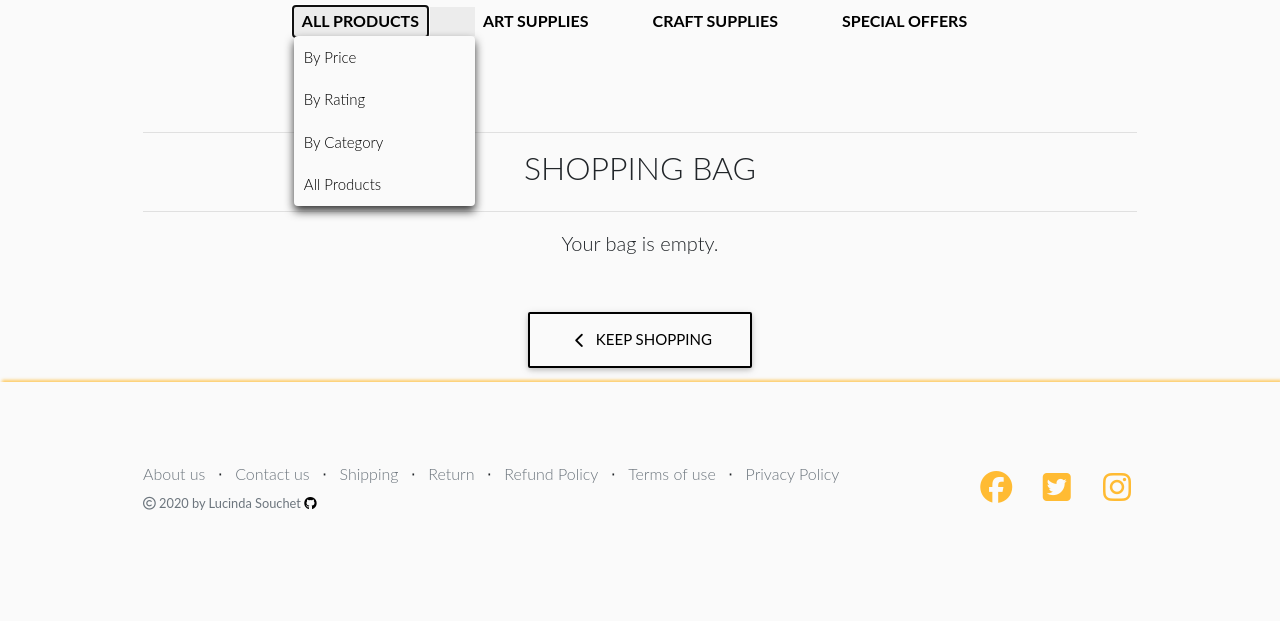
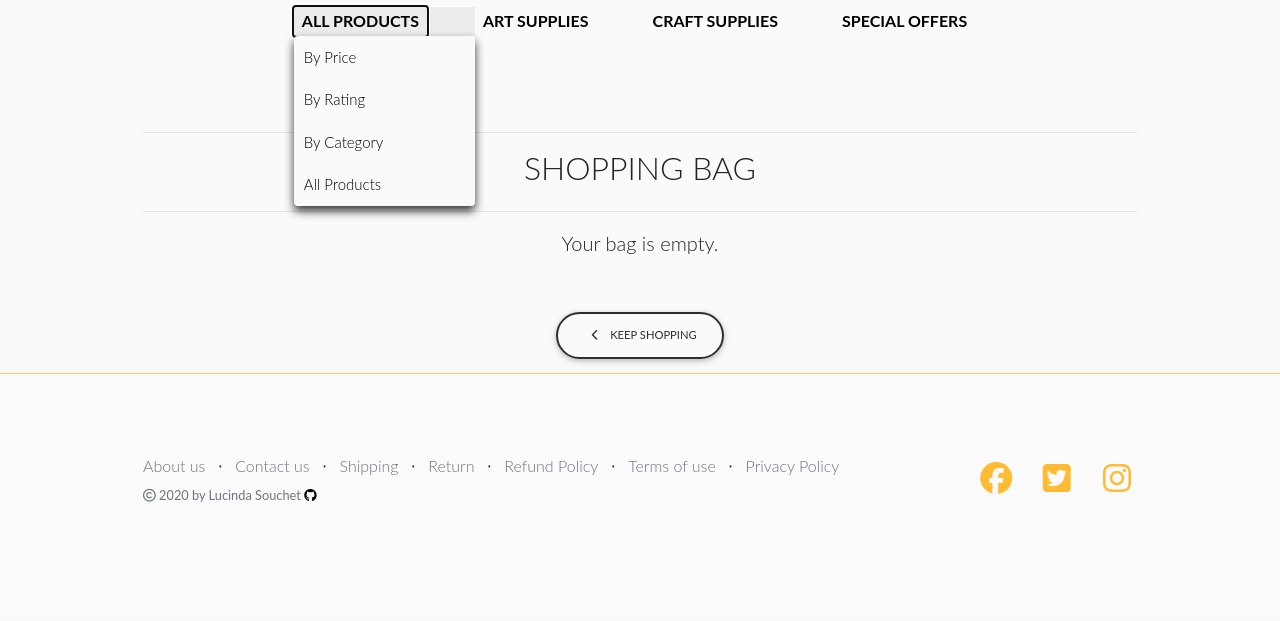
Before and after one commit to sctlcd/pearl-v2, a Django app: page /bag/ in a window 1280 px wide, after a click on "ALL PRODUCTS". Shown: the part 97-718 px from the top of the page. Run offline with Django 3.2, Linux system fonts and the light colour scheme; some libraries are stand-ins or nearby versions; some web fonts are replaced.

Commit message:
update shopping bag template

```diff
--- a/bag/templates/bag/bag.html
+++ b/bag/templates/bag/bag.html
@@ -24,11 +24,70 @@
     <div class="bag-container col text-center">
       {% if bag_items %}
       <div class="table-responsive rounded d-none d-md-block ">
-          {{ bag_items }}
+        <table class="table table-sm table-borderless">
+          <thead class="text-black">
+            <tr>
+              <th scope="col">Product Info</th>
+              <th scope="col"></th>
+              <th scope="col">Price</th>
+              <th scope="col">Qty</th>
+              <th scope="col">Subtotal</th>
+            </tr>
+          </thead>
+
+          {% for item in bag_items %}
+          <tr>
+            <td class="p-3 w-25">
+              <img class="img-fluid rounded" src="{{ item.product.image.url }}">
+            </td>
+            <td class="py-3">
+              <p class="my-0 font-weight-bold">{{ item.product.name }}</></p>
+              <p class="my-0 small text-muted">SKU: {{ item.product.sku|upper }}</p>
+            </td>
+            <td class="py-3">
+              <p class="my-0">${{ item.product.price }}</p>
+            </td>
+            <td class="py-3 w-25">
+              <p class="my-0">{{ item.quantity }}</p>
+            </td>
+            <td class="py-3">
+              <p class="my-0">${{ item.product.price }}</p>
+            </td>
+          </tr>
+          {% endfor %}
+          <tr>
+            <td colspan="5" class="pt-5 text-right">
+              <h6 class="font-weight-bold">Bag Total: ${{ total|floatformat:2 }}</></h6>
+              <h6>Delivery: ${{ delivery|floatformat:2 }}</h6>
+              <h4 class="mt-4 font-weight-bold">Grand Total: ${{ grand_total|floatformat:2 }}</></h4>
+              {% if free_delivery_delta > 0 %}
+              <p class="mb-1 text-danger">
+                You could get free delivery by spending just <strong>${{ free_delivery_delta }}</strong> more!
+              </p>
+              {% endif %}
+            </td>
+          </tr>
+          <tr>
+            <td colspan="5" class="text-right">
+              <a href="{% url 'products' %}" class="btn btn-outline-elegant btn-md">
+                <span class="icon">
+                  <i class="fas fa-chevron-left"></i>
+                </span>
+                <span class="text-uppercase">Keep Shopping</span>
+              </a>
+              <a href="" class="btn btn-elegant btn-md">
+                <span class="text-uppercase">Secure Checkout</span>
+                <span class="icon">
+                  <i class="fas fa-lock"></i>
+                </span>
+              </a>
+            </td>
+          </tr>
+        </table>
       </div>
       {% else %}
       <p class="lead mb-5">Your bag is empty.</p>
-        <a href="{% url 'products' %}" class="btn btn-outline-black btn-lg">
+      <a href="{% url 'products' %}" class="btn btn-outline-elegant btn-md">
         <span class="icon">
           <i class="fas fa-chevron-left"></i>
         </span>
--- a/products/templates/products/product_detail.html
+++ b/products/templates/products/product_detail.html
@@ -56,13 +56,13 @@
             </div>
 
             <div class="col{% if s %}-12 mt-2{% endif %}">
-              <a href="{% url 'products' %}" class="btn btn-outline-elegant waves-effect mt-5">
+              <a href="{% url 'products' %}" class="btn btn-outline-elegant btn-md waves-effect mt-5">
                 <span class="icon">
                   <i class="fas fa-chevron-left"></i>
                 </span>
                 <span class="text-uppercase">Keep Shopping</span>
               </a>
-              <input type="submit" class="btn btn-elegant text-uppercase mt-5" value="Add to Bag">
+              <input type="submit" class="btn btn-elegant btn-md text-uppercase mt-5" value="Add to Bag">
             <input type="hidden" name="redirect_url" value="{{ request.path }}">
           </div>
         </form>
@@ -70,6 +70,7 @@
     </div>
   </div>
 </div>
+</div>
 {% endblock %}
 
 {% block postloadjs %}
--- a/static/css/base_extension.css
+++ b/static/css/base_extension.css
@@ -72,17 +72,23 @@ color: #0074f1 !important;
 .btn-outline-elegant:hover,
 .btn-elegant:hover {
 	border-radius: 45px !important;
+	min-width: 2rem;
 }
 
 .btn-elegant {
-	border: 1px solid #2e2e2e;
+	border: 2px solid #2e2e2e;
 }
 
 .btn-elegant:hover {
-	background-color: #222 !important;
+	background-color: #000 !important;
 	color: #fafafa !important;
-	border: 1px solid #222 !important;
+	border: 2px solid #000 !important;
 	-webkit-box-shadow: 0 2px 5px 2px rgba(0,0,0,0.18), 0 2px 5px 2px rgba(0,0,0,0.15);
 	box-shadow: 0 2px 5px 2px rgba(0,0,0,0.18), 0 2px 5px 2px rgba(0,0,0,0.15);
+}
 
+.btn[class*="btn-outline-"].btn-md,
+.btn.btn-md {
+    padding-top: .58rem;
+    padding-bottom: .58rem;
 }
--- a/static/css/base_master.css
+++ b/static/css/base_master.css
@@ -544,7 +544,8 @@ nav a.waves-effect, nav a.waves-effect {
 .footer {
   padding-top: 5rem;
 	-webkit-box-shadow: 2px -2px 3px rgba(255, 187, 51, 0.75);
-	box-shadow: 2px -2px 3px rgba(255, 187, 51, 0.75);
+	box-shadow: 0px 0px 0px rgba(255, 187, 51, 0.75);
+	border-top: 1px solid rgba(255, 187, 51, 0.75);
   bottom: 0px;
   left: 0px;
   right: 0px;
```
Lines whose indentation alone changed are shown as unchanged.
